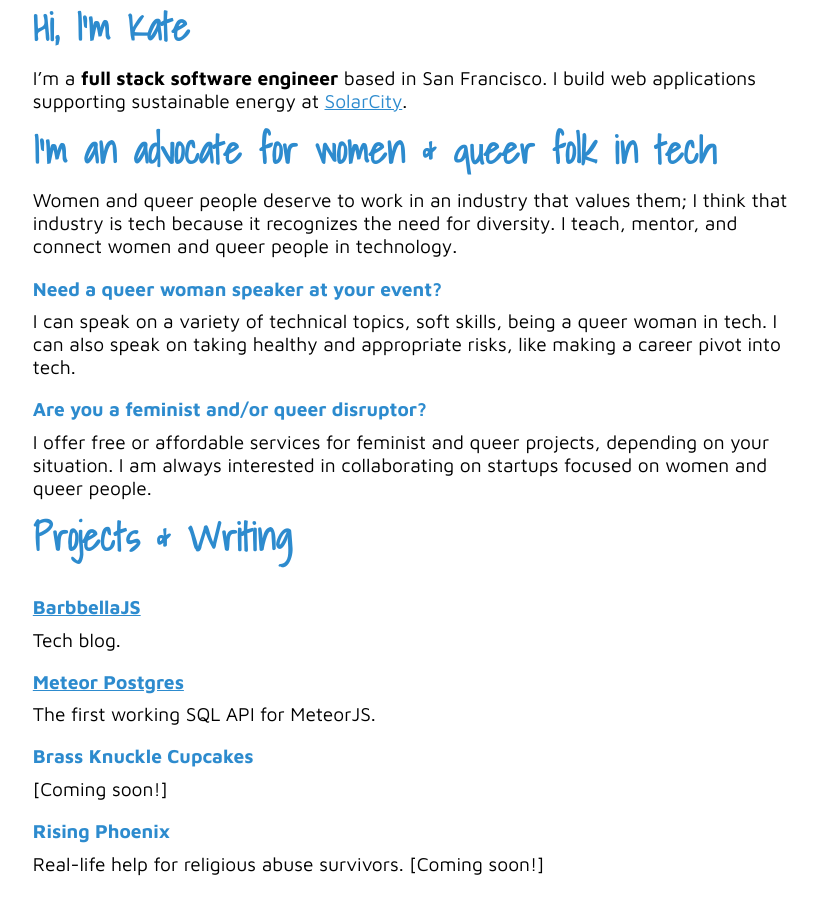
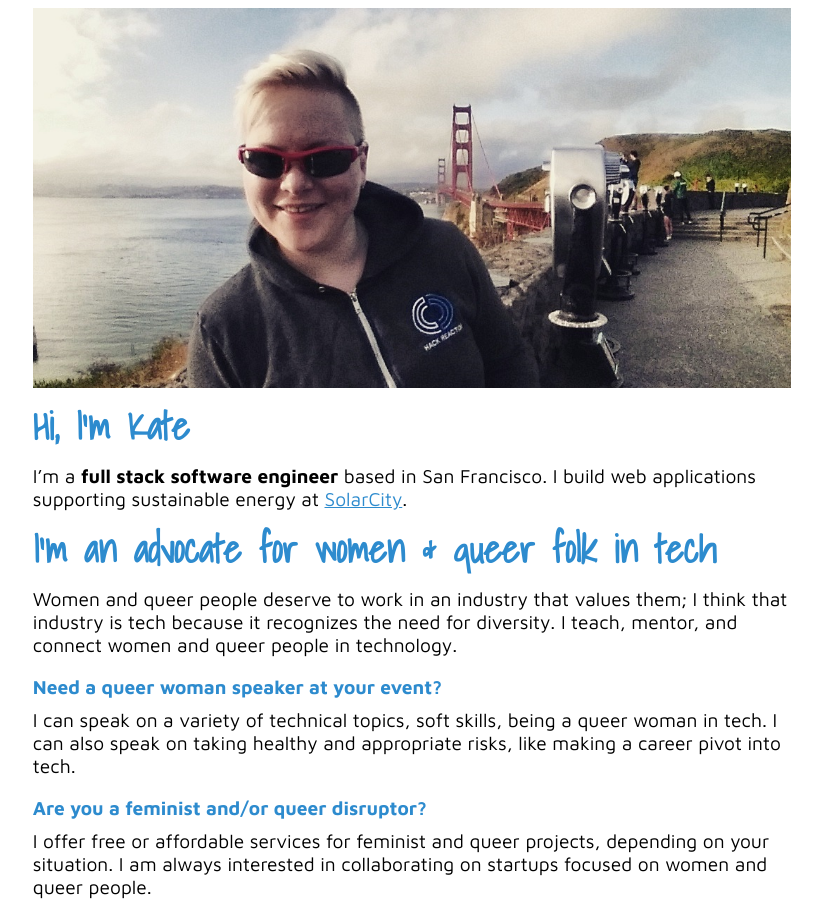
Before and after one commit to frankienicoletti/kate-jefferson, a plain HTML site: page index.html in a window 1280 px wide. Shown: the top 914 px of the page, without its empty margins (228-1050 px from the left). Drawn offline with Linux system fonts and the light colour scheme.

Commit message:
added photo

```diff
--- a/index.html
+++ b/index.html
@@ -11,6 +11,9 @@
 <body>
     <div class="body">
         <div class="content">
+            <div class="container container-image">
+                <img src="website_image_copy.jpg">
+            </div>
             <div class=" container container-welcome">
                 <h1>Hi, I'm Kate</h1>
                 I’m a <strong>full stack software engineer</strong> based in San Francisco. I build web applications supporting sustainable
@@ -37,11 +40,12 @@
                 <h1>Projects & Writing</h1>
                 <div class="container container-projects">
                     <span class="header-bold"><a href="http://www.barbbellajs.com" target="_blank">BarbbellaJS</a></span>
-                    Tech blog.
+                    Tech blog on JavaScript, my journey into tech, and general tech tips.
                     <span class="header-bold"><a href="http://www.meteorpostgres.com" target="_blank">Meteor Postgres</a></span>
-                    The first working SQL API for MeteorJS.
+                    The first working SQL API for MeteorJS. The repo is no longer maintained as Meteor has announced native SQL
+                    support in a future release.
                     <span class="header-bold"><a>Brass Knuckle Cupcakes</a></span>
-                    [Coming soon!]
+                    In stealth mode! [Coming soon!]
                     <span class="header-bold"><a>Rising Phoenix</a></span>
                     Real-life help for religious abuse survivors. [Coming soon!]
                 </div>
--- a/main.css
+++ b/main.css
@@ -24,10 +24,6 @@ h1 {
     padding-bottom: 0.5em;
 }
 
-h1 > .header-bold {
-    padding-bottom: 0;
-}
-
 .container ~ .container {
     padding-top: 1em;
 }
@@ -49,7 +45,8 @@ li {
     text-align: center;
 }
 
-.container-links {
+.container-projects > .header-bold:first-child {
+    padding-top: 0;
 }
 
 .center > h1 {
@@ -63,6 +60,10 @@ a {
 
 a:visited {
     color: #234e84;
+}
+
+a:hover {
+    color: #aa0000;
 }
 
 /* screen width less than 900px */
@@ -82,8 +83,6 @@ a:visited {
 
 }
 
-
-
 /* mobile wide/smaller tablets */
 @media only screen and (max-width: 767px) {
 
@@ -93,3 +92,12 @@ a:visited {
 @media only screen and (max-width: 480px) {
 
 }
+
+img {
+    height: 100%;
+    width: 100%;
+    position: relative;
+    margin-left: auto;
+    margin-right: auto;
+    display: inherit;
+}
```
Also changed, not shown: website_image_copy.jpg (added).
